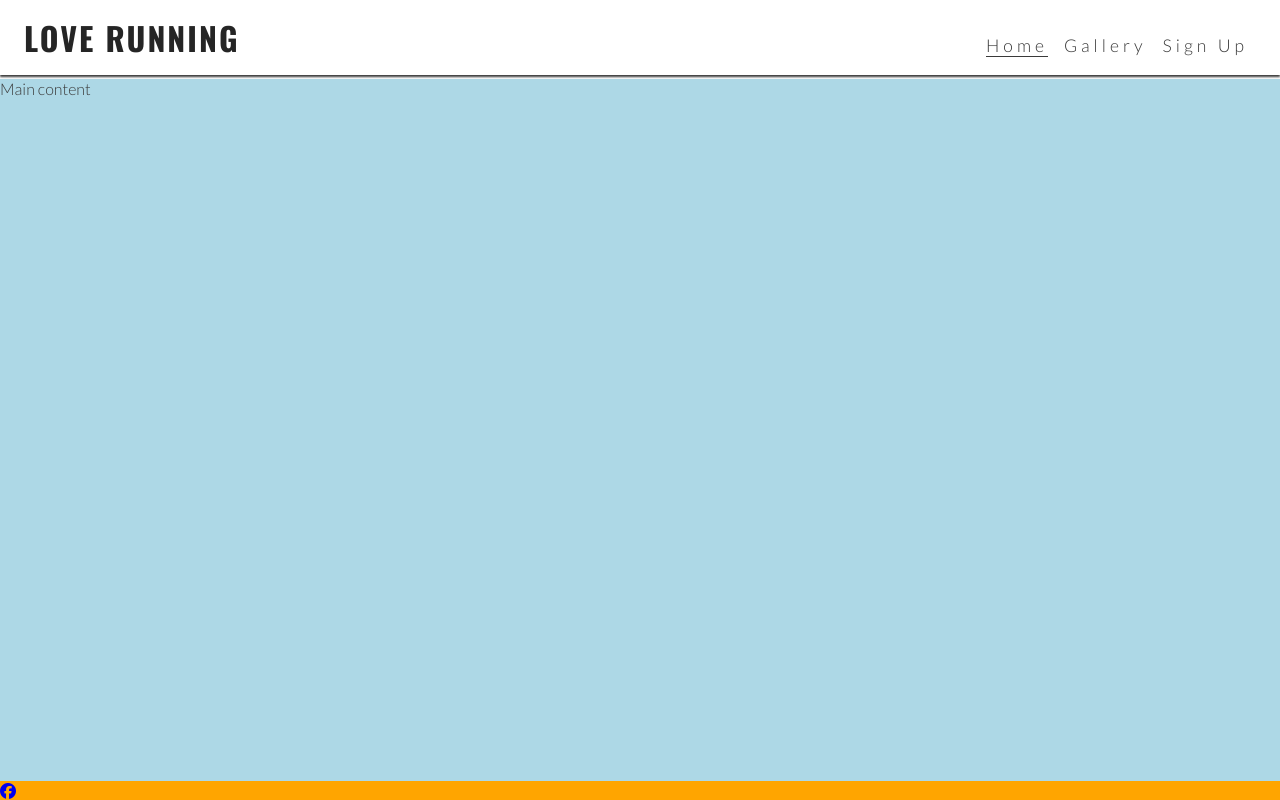
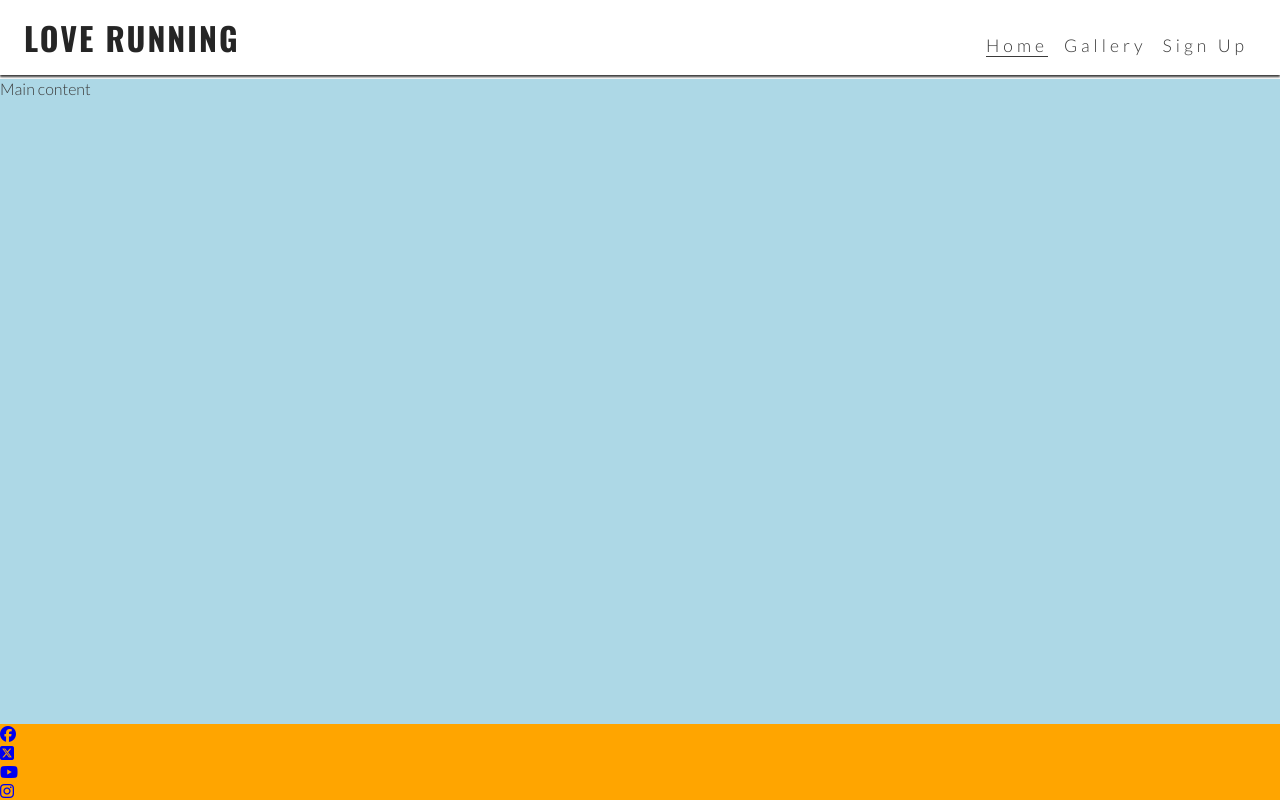
Before and after one commit to grant2494/love-running, a plain HTML site: page index.html in a window 1280 px wide. Drawn offline with nearby package versions, Linux system fonts and the light colour scheme.

Commit message:
Add remaining links to footer

```diff
--- a/index.html
+++ b/index.html
@@ -44,7 +44,7 @@
         <h1 id="logo">Love Running</h1>
       </a>
       <input type="checkbox" id="nav-toggle" name="nav-toggle" />
-      <label for="nav-toggle" class="nav-toggle-label">X</label>
+      <label for="nav-toggle" class="nav-toggle-label"><i class="fa-solid fa-bars"></i></label>
       <nav>
         <ul id="menu">
           <li><a href="" class="active">Home</a></li>
@@ -62,6 +62,13 @@
       <ul>
         <li><a href="https://www.facebook.com/" target="_blank" rel="noopener"
             aria-label="Vist our Facebook page (opens in new tab)"><i class="fa-brands fa-facebook"></i></a></li>
+            <li><a href="https://x.com/" target="_blank" rel="noopener"
+            aria-label="Vist our x page (opens in new tab)"><i class="fa-brands fa-square-x-twitter"></i></a></li>
+            <li><a href="https://www.youtube.com/" target="_blank" rel="noopener"
+            aria-label="Vist our youtube page (opens in new tab)"><i class="fa-brands fa-youtube"></i></a></li>
+             <li><a href="https://www.instagram.com/" target="_blank" rel="noopener"
+            aria-label="Vist our instagram page (opens in new tab)"><i class="fa-brands fa-instagram"></i></a></li>
+
       </ul>
     </footer>
 <!--Font Awesome Kit-->
```
